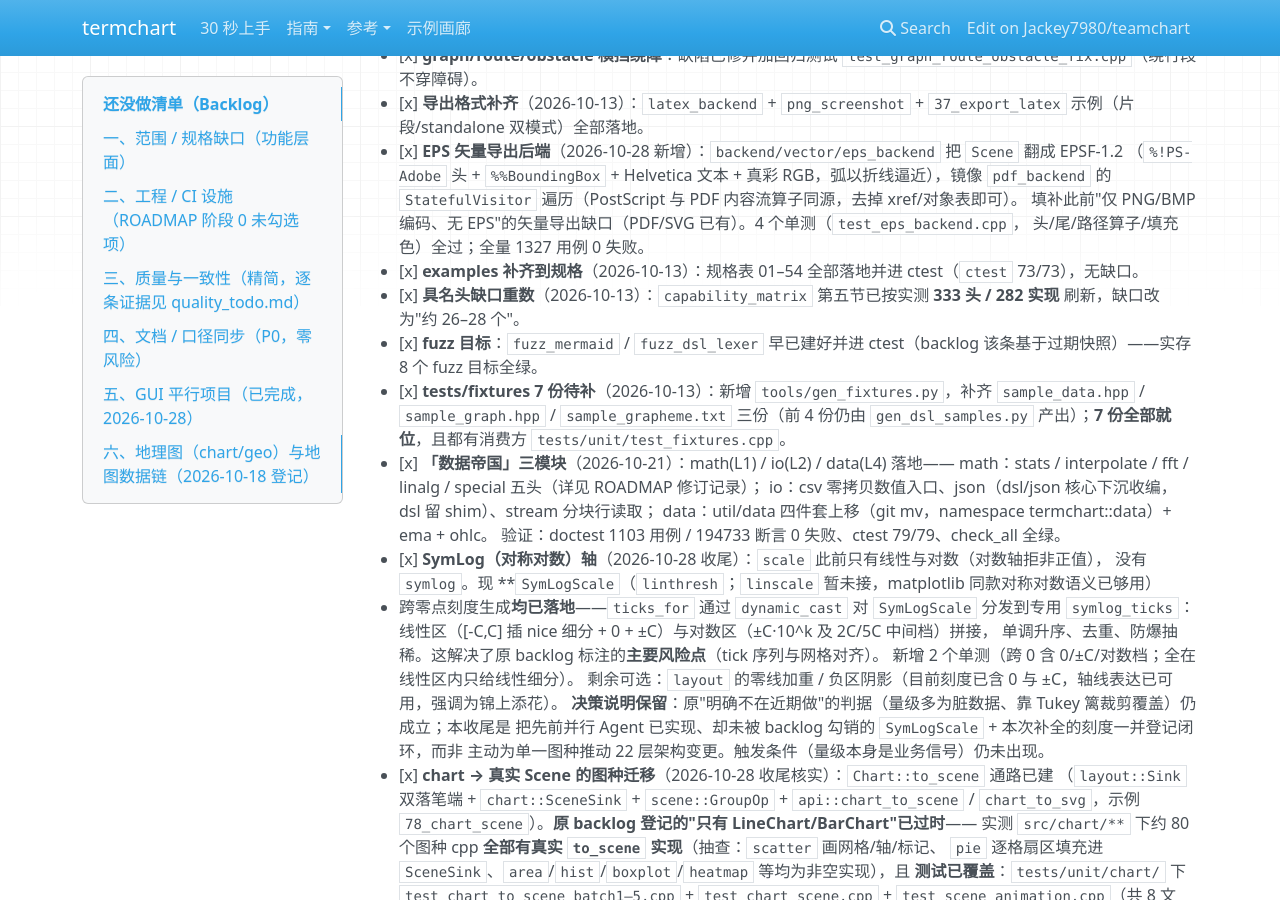
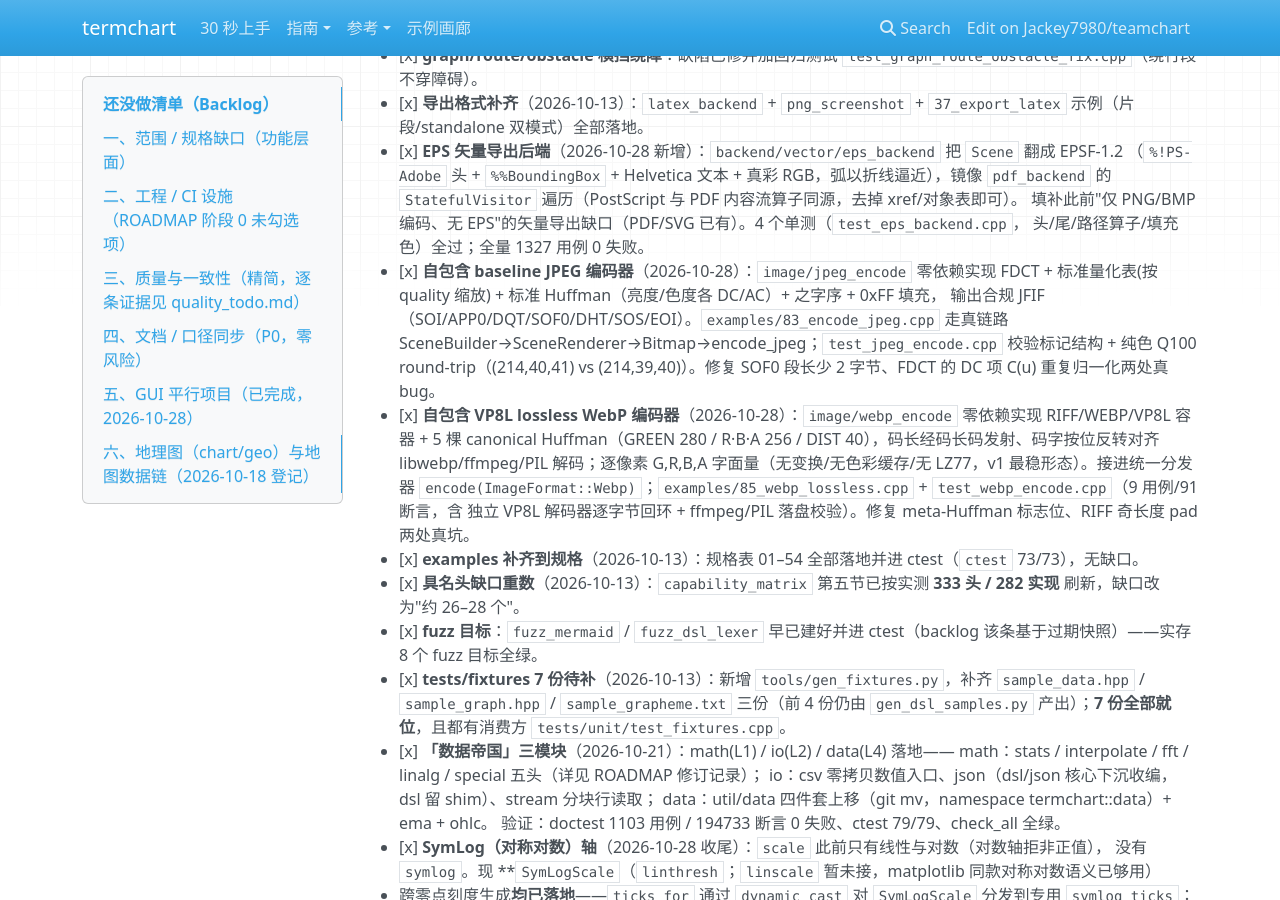
Before and after one commit to Jackey7980/termchart, an MkDocs documentation site: the page built from docs/reference/backlog.md, in a window 1280 px wide and 900 px high, scrolled down 411 px. Built offline with MkDocs 1.6.1, drawn with Linux system fonts in a browser that asks for light colours; nearby versions of some CDN libraries.

Commit message:
docs: backlog 补登自包含 JPEG / WebP 编码器
与已提交的 jpeg_encode / webp_encode 同步，记录两处零依赖编码器的入口、示例、
测试与修复的真 bug（JPEG 的 SOF0 段长与 FDCT DC 归一化；WebP 的 meta-Huffman 位与
RIFF 奇长度 pad）。

```diff
--- a/docs/reference/backlog.md
+++ b/docs/reference/backlog.md
@@ -18,6 +18,16 @@
   `pdf_backend` 的 `StatefulVisitor` 遍历（PostScript 与 PDF 内容流算子同源，去掉 xref/对象表即可）。
   填补此前"仅 PNG/BMP 编码、无 EPS"的矢量导出缺口（PDF/SVG 已有）。4 个单测（`test_eps_backend.cpp`，
   头/尾/路径算子/填充色）全过；全量 1327 用例 0 失败。
+- [x] **自包含 baseline JPEG 编码器**（2026-10-28）：`image/jpeg_encode` 零依赖实现
+  FDCT + 标准量化表(按 quality 缩放) + 标准 Huffman（亮度/色度各 DC/AC）+ 之字序 + 0xFF 填充，
+  输出合规 JFIF（SOI/APP0/DQT/SOF0/DHT/SOS/EOI）。`examples/83_encode_jpeg.cpp` 走真链路
+  SceneBuilder→SceneRenderer→Bitmap→encode_jpeg；`test_jpeg_encode.cpp` 校验标记结构 + 纯色 Q100
+  round-trip（(214,40,41) vs (214,39,40)）。修复 SOF0 段长少 2 字节、FDCT 的 DC 项 C(u) 重复归一化两处真 bug。
+- [x] **自包含 VP8L lossless WebP 编码器**（2026-10-28）：`image/webp_encode` 零依赖实现 RIFF/WEBP/VP8L
+  容器 + 5 棵 canonical Huffman（GREEN 280 / R·B·A 256 / DIST 40），码长经码长码发射、码字按位反转对齐
+  libwebp/ffmpeg/PIL 解码；逐像素 G,R,B,A 字面量（无变换/无色彩缓存/无 LZ77，v1 最稳形态）。接进统一分发器
+  `encode(ImageFormat::Webp)`；`examples/85_webp_lossless.cpp` + `test_webp_encode.cpp`（9 用例/91 断言，含
+  独立 VP8L 解码器逐字节回环 + ffmpeg/PIL 落盘校验）。修复 meta-Huffman 标志位、RIFF 奇长度 pad 两处真坑。
 - [x] **examples 补齐到规格**（2026-10-13）：规格表 01–54 全部落地并进 ctest（`ctest` 73/73），无缺口。
 - [x] **具名头缺口重数**（2026-10-13）：`capability_matrix` 第五节已按实测 **333 头 / 282 实现** 刷新，缺口改为"约 26–28 个"。
 - [x] **fuzz 目标**：`fuzz_mermaid` / `fuzz_dsl_lexer` 早已建好并进 ctest（backlog 该条基于过期快照）——实存 8 个 fuzz 目标全绿。
```
